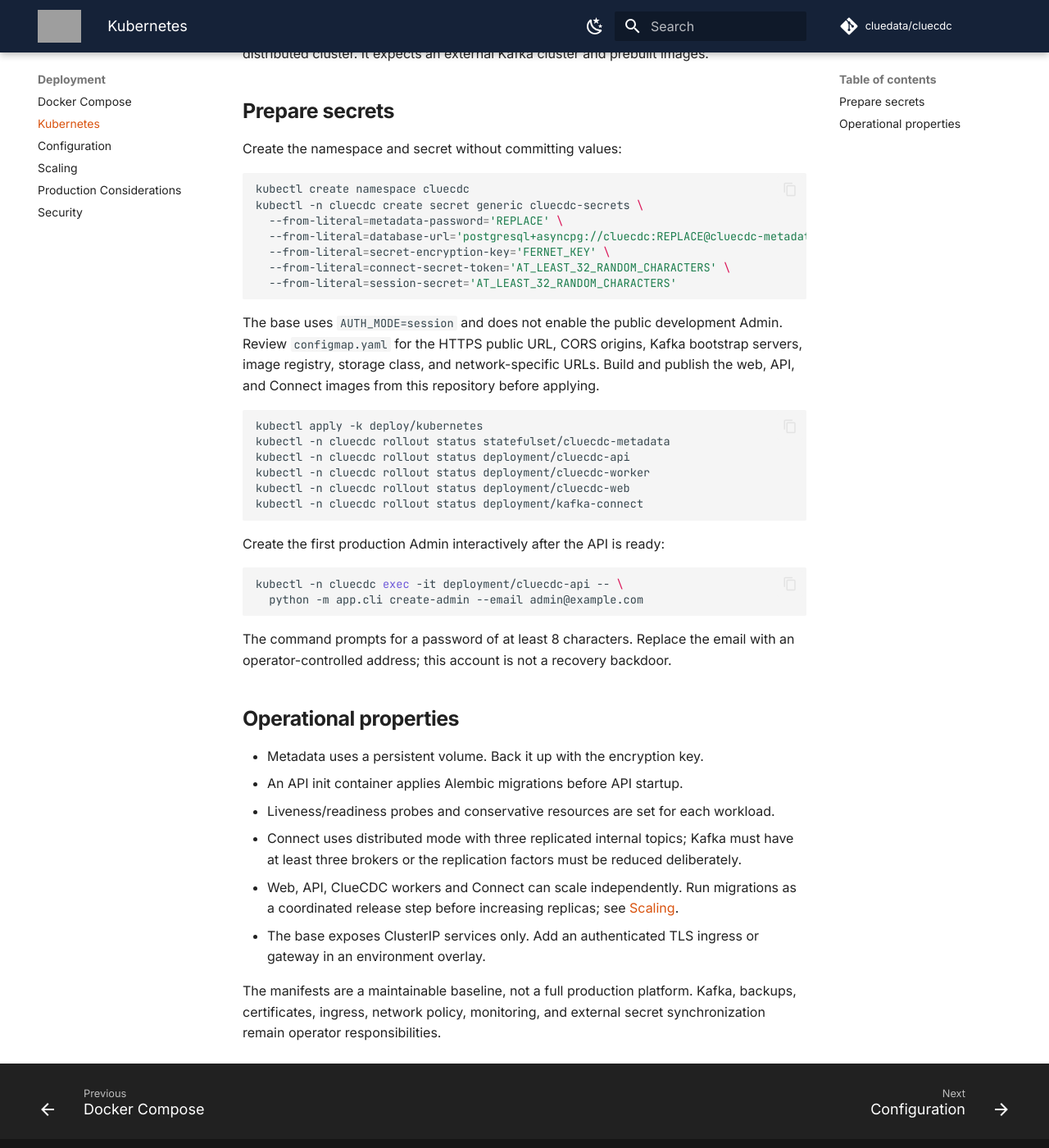
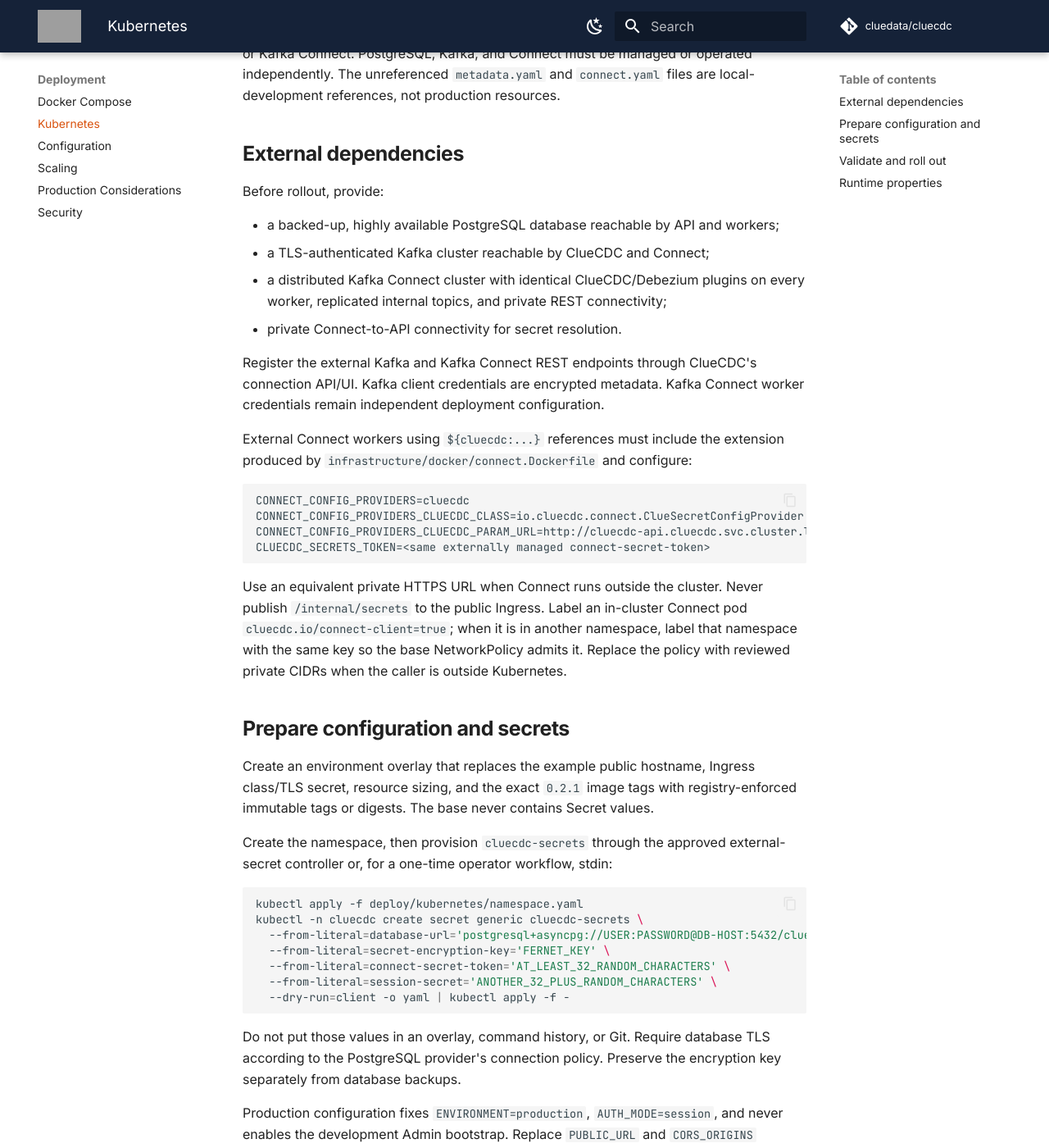
Before and after one commit to cluedata/cluecdc, an MkDocs documentation site: the page built from docs/deployment/kubernetes.md, in a window 1280 px wide and 1400 px high, scrolled down 242 px. Shown: the whole window at 82% size. Built offline with MkDocs 1.6.1 and Material for MkDocs 9.7.7, drawn with Linux system fonts in a browser that asks for light colours; comment, search, counter and statistics services are not loaded; some of the changed text lies outside the part shown; grey boxes are pictures that could not be loaded.

Commit message:
OPS-03 harden production deployment baseline

````diff
--- a/docs/deployment/kubernetes.md
+++ b/docs/deployment/kubernetes.md
@@ -1,55 +1,122 @@
 # Kubernetes
 
-The `deploy/kubernetes` Kustomize base deploys the ClueCDC web/API, a separate
-ClueCDC background worker, metadata PostgreSQL, and a two-worker Kafka Connect
-distributed cluster. It expects an external Kafka cluster and prebuilt images.
+The `deploy/kubernetes` Kustomize base is a production application baseline. It
+deploys the ClueCDC web/API/worker tiers and intentionally does **not** deploy a
+database, Kafka broker, or Kafka Connect. PostgreSQL, Kafka, and Connect must be
+managed or operated independently. The unreferenced `metadata.yaml` and
+`connect.yaml` files are local-development references, not production resources.
 
-## Prepare secrets
+## External dependencies
 
-Create the namespace and secret without committing values:
+Before rollout, provide:
+
+- a backed-up, highly available PostgreSQL database reachable by API and workers;
+- a TLS-authenticated Kafka cluster reachable by ClueCDC and Connect;
+- a distributed Kafka Connect cluster with identical ClueCDC/Debezium plugins on
+  every worker, replicated internal topics, and private REST connectivity;
+- private Connect-to-API connectivity for secret resolution.
+
+Register the external Kafka and Kafka Connect REST endpoints through ClueCDC's
+connection API/UI. Kafka client credentials are encrypted metadata. Kafka
+Connect worker credentials remain independent deployment configuration.
+
+External Connect workers using `${cluecdc:...}` references must include the
+extension produced by `infrastructure/docker/connect.Dockerfile` and configure:
+
+```text
+CONNECT_CONFIG_PROVIDERS=cluecdc
+CONNECT_CONFIG_PROVIDERS_CLUECDC_CLASS=io.cluecdc.connect.ClueSecretConfigProvider
+CONNECT_CONFIG_PROVIDERS_CLUECDC_PARAM_URL=http://cluecdc-api.cluecdc.svc.cluster.local:8000
+CLUECDC_SECRETS_TOKEN=<same externally managed connect-secret-token>
+```
+
+Use an equivalent private HTTPS URL when Connect runs outside the cluster. Never
+publish `/internal/secrets` to the public Ingress. Label an in-cluster Connect
+pod `cluecdc.io/connect-client=true`; when it is in another namespace, label
+that namespace with the same key so the base NetworkPolicy admits it. Replace
+the policy with reviewed private CIDRs when the caller is outside Kubernetes.
+
+## Prepare configuration and secrets
+
+Create an environment overlay that replaces the example public hostname,
+Ingress class/TLS secret, resource sizing, and the exact `0.2.1` image tags with
+registry-enforced immutable tags or digests. The base never contains Secret
+values.
+
+Create the namespace, then provision `cluecdc-secrets` through the approved
+external-secret controller or, for a one-time operator workflow, stdin:
 
 ```bash
-kubectl create namespace cluecdc
+kubectl apply -f deploy/kubernetes/namespace.yaml
 kubectl -n cluecdc create secret generic cluecdc-secrets \
-  --from-literal=metadata-password='REPLACE' \
-  --from-literal=database-url='postgresql+asyncpg://cluecdc:REPLACE@cluecdc-metadata:5432/cluecdc' \
+  --from-literal=database-url='postgresql+asyncpg://USER:PASSWORD@DB-HOST:5432/cluecdc' \
   --from-literal=secret-encryption-key='FERNET_KEY' \
   --from-literal=connect-secret-token='AT_LEAST_32_RANDOM_CHARACTERS' \
-  --from-literal=session-secret='AT_LEAST_32_RANDOM_CHARACTERS'
+  --from-literal=session-secret='ANOTHER_32_PLUS_RANDOM_CHARACTERS' \
+  --dry-run=client -o yaml | kubectl apply -f -
 ```
 
-The base uses `AUTH_MODE=session` and does not enable the public development
-Admin. Review `configmap.yaml` for the HTTPS public URL, CORS origins, Kafka
-bootstrap servers, image registry, storage class, and network-specific URLs.
-Build and publish the web, API, and Connect images from this repository before
-applying.
+Do not put those values in an overlay, command history, or Git. Require database
+TLS according to the PostgreSQL provider's connection policy. Preserve the
+encryption key separately from database backups.
+
+Production configuration fixes `ENVIRONMENT=production`, `AUTH_MODE=session`,
+and never enables the development Admin bootstrap. Replace `PUBLIC_URL` and
+`CORS_ORIGINS` together with the same HTTPS origin.
+
+## Validate and roll out
+
+Render and enforce the repository's production policy before contacting a
+cluster:
+
+```bash
+kubectl kustomize deploy/kubernetes > /secure/review/cluecdc-rendered.yaml
+python scripts/deployment_validation.py --kustomize-dir deploy/kubernetes
+```
+
+For an upgrade, first run the documented metadata backup and guarded upgrade.
+The API init container runs `alembic upgrade head` under the migration advisory
+lock, so concurrent API starts serialize and a fresh install is initialized.
+It does not replace the pre-upgrade backup procedure.
+
+Pass the environment overlay directory to `--kustomize-dir` when validating an
+overlay. Run `scripts/deployment_runtime.py --api-image IMAGE --web-image IMAGE`
+to verify the built containers against a disposable PostgreSQL instance with
+random production secrets, read-only filesystems, and SIGTERM shutdown. The
+harness cleans up only its own UUID-scoped containers, network and test volumes.
 
 ```bash
 kubectl apply -k deploy/kubernetes
-kubectl -n cluecdc rollout status statefulset/cluecdc-metadata
-kubectl -n cluecdc rollout status deployment/cluecdc-api
-kubectl -n cluecdc rollout status deployment/cluecdc-worker
-kubectl -n cluecdc rollout status deployment/cluecdc-web
-kubectl -n cluecdc rollout status deployment/kafka-connect
+kubectl -n cluecdc rollout status deployment/cluecdc-api --timeout=5m
+kubectl -n cluecdc rollout status deployment/cluecdc-worker --timeout=5m
+kubectl -n cluecdc rollout status deployment/cluecdc-web --timeout=5m
+kubectl -n cluecdc get pods,deploy,networkpolicy,ingress
 ```
 
-Create the first production Admin interactively after the API is ready:
+Create the first production Admin interactively after API readiness:
 
 ```bash
 kubectl -n cluecdc exec -it deployment/cluecdc-api -- \
   python -m app.cli create-admin --email admin@example.com
 ```
 
-The command prompts for a password of at least 8 characters. Replace the email
-with an operator-controlled address; this account is not a recovery backdoor.
+## Runtime properties
 
-## Operational properties
+- Startup probes protect slow initialization; readiness removes unhealthy pods
+  from Services; liveness restarts stuck processes.
+- Kubernetes sends SIGTERM and grants 30 seconds. Uvicorn drains for up to 25
+  seconds; workers cancel in-flight jobs and release their leases for retry.
+- Two worker replicas are supported by row/job leases and connector-operation
+  leases. Keep `JOB_LEASE_SECONDS` longer than the maximum normal operation and
+  size `WORKER_CONCURRENCY` against external dependency capacity.
+- Root filesystems are read-only. Explicit bounded `emptyDir` volumes provide
+  only temporary TLS files, worker heartbeat state, and the web cache.
+- Only the web tier has public ingress. API metrics, secret resolution, Connect
+  REST, PostgreSQL, and Kafka stay on private networks.
+- The included policy controls ingress only because external service CIDRs and
+  DNS vary by environment. Add reviewed egress policy in the overlay without
+  blocking DNS, PostgreSQL, Kafka, Connect REST, or required HTTPS endpoints.
 
-- Metadata uses a persistent volume. Back it up with the encryption key.
-- An API init container applies Alembic migrations before API startup.
-- Liveness/readiness probes and conservative resources are set for each workload.
-- Connect uses distributed mode with three replicated internal topics; Kafka must have at least three brokers or the replication factors must be reduced deliberately.
-- Web, API, ClueCDC workers and Connect can scale independently. Run migrations as a coordinated release step before increasing replicas; see [Scaling](scaling.md).
-- The base exposes ClusterIP services only. Add an authenticated TLS ingress or gateway in an environment overlay.
-
-The manifests are a maintainable baseline, not a full production platform. Kafka, backups, certificates, ingress, network policy, monitoring, and external secret synchronization remain operator responsibilities.
+Back up metadata plus its encryption key, monitor each external dependency, and
+test failure recovery before promotion. See [backup and restore](../operations/backup-restore.md),
+[migrations](../development/migrations.md), and [scaling](scaling.md).
````
Also changed, not shown: CHANGELOG.md (+5 -0 lines), deploy/kubernetes/README.md (+27 -34 lines), docs/deployment/production.md (+10 -1 lines), docs/deployment/security.md (+4 -0 lines), docs/development/v0.2.1-hardening-progress.md (+27 -4 lines), 13 other files.
